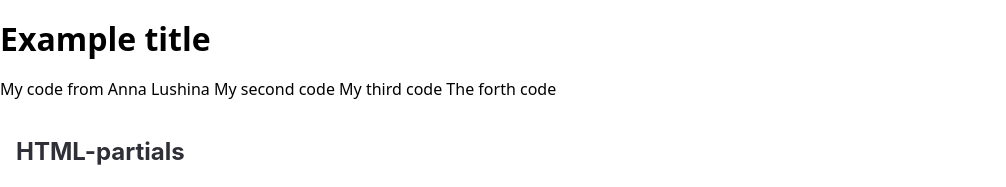
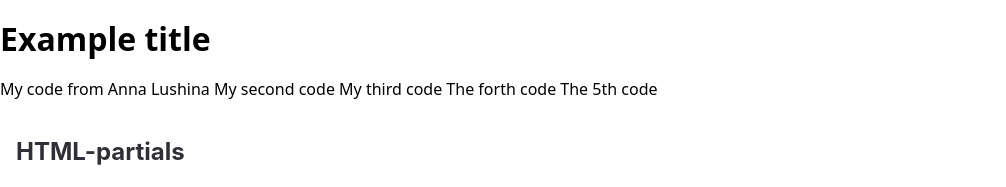
Before and after one commit to OlhaLushina/restaurant, a website built with Parcel: page src/index.html in a window 1280 px wide. Shown: the top 187 px of the page, without its empty margins (0-1006 px from the left). Built offline with nearby package versions, Linux system fonts and the light colour scheme.

Commit message:
Update index.html

```diff
--- a/src/index.html
+++ b/src/index.html
@@ -13,6 +13,7 @@
 	My second code
 	My third code
 	The forth code
+	The 5th code
     <!-- ❗️❗️❗️ Add partials like so for every page -->
     <include src="./partials/example.html"></include>
   </body>
```
